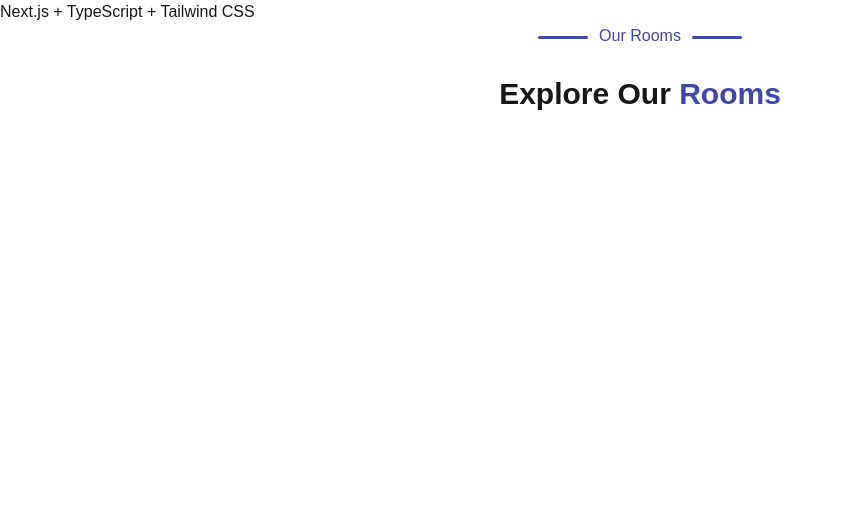
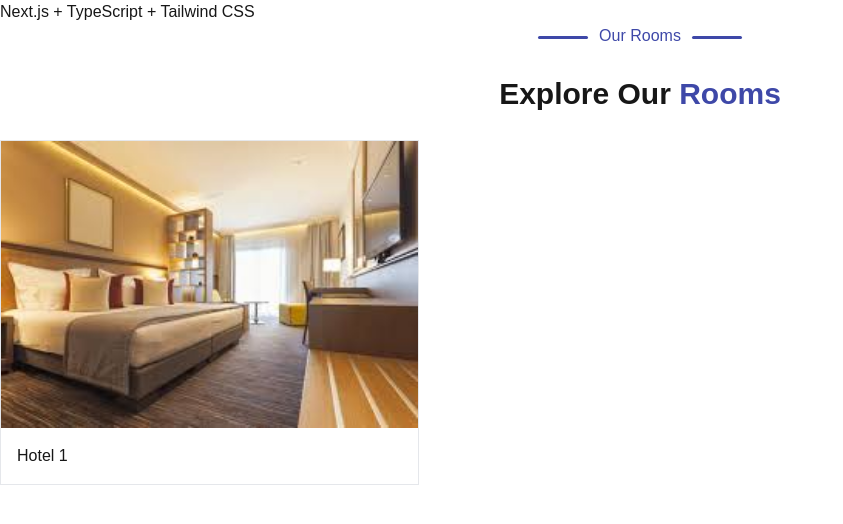
Before and after one commit to NabilaFerdousPrapty/Suite-Spot, a Next.js app: page / in a window 1280 px wide. Shown: the top 524 px of the page, without its empty margins (0-843 px from the left). Built offline with nearby package versions, Linux system fonts and the light colour scheme.

Commit message:
Added demo card image

```diff
--- a/components/ourRoom/page.tsx
+++ b/components/ourRoom/page.tsx
@@ -1,6 +1,7 @@
 import React from 'react';
 import './ourRoom.css';
-
+import Image from 'next/image';
+import hotel1 from '../../public/image/hotel1.jpeg';
 
 const OurRoom = () => {
     return (
@@ -9,6 +10,18 @@ const OurRoom = () => {
             <h1 className='text-3xl font-bold text-center my-7'>Explore Our <span className='text-[#3E48A8]'>Rooms</span></h1>
 
             {/* hotel Cards */}
+            <div className='grid grid-cols-1 md:grid-cols-2 lg:grid-cols-3 gap-3'>
+                <div className='w-full border'>
+                    <Image
+                        src={hotel1}
+                        alt={`hotel image`}
+                        className="w-full"
+                    />
+                    <div className='p-4'>
+                        <h1>Hotel 1</h1>
+                    </div>
+                </div>
+            </div>
         </div>
     );
 };
```
